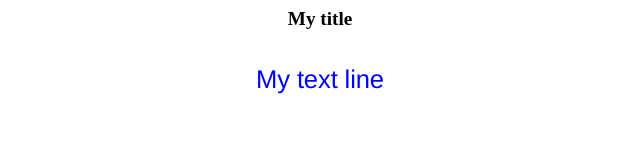
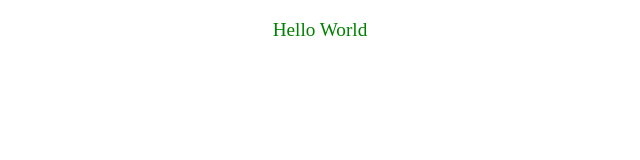
Before and after one commit to BanChangGo/Web-Development-Class-2024, a plain HTML site: page index.html in a window 1280 px wide. Shown: the whole page, without its empty margins (320-960 px from the left). Drawn offline with Linux system fonts and the light colour scheme.

Commit message:
assignment

```diff
--- a/index.html
+++ b/index.html
@@ -1,42 +1,19 @@
+<!DOCTYPE html>
 <html>
     <head>
-        <style>
-            body{
-                color: blue;
+       <style>
+        body{
+                color : green;
+                font-size: larger;
                 text-align: center;
-            }
-            .title{
-                color : black;
-                font-size: larger;
-                font-weight: bold;
 
             }
-            #chen {
-                font-family: Graphik,Helvetica Neue,sans-serif;
-    font-style: normal;
-    font-weight: 500;
-    letter-spacing: -.008rem;
-    font-size: 1.6rem;
-    line-height: 2.2rem;
-    border: none;
-    border-radius: .4rem;
-    cursor: pointer;
-    display: inline-flex;
-    outline: none;
-    overflow: visible;
-    margin: 0;
-    padding: .8rem 1.6rem;
-    text-align: left;
-    text-decoration: none;
-    text-transform: none;
-    vertical-align: middle;
-    transition: box-shadow .2s cubic-bezier(.15,0,.15,0),background-color .2s cubic-bezier(.15,0,.15,0),color .2s cubic-bezier(.15,0,.15,0),fill .2s cubic-bezier(.15,0,.15,0);
-            }
-        </style>
+       </style>
     </head>
+    <body>
+        <p>Hello World</p>
 
-    <body>
-        <p class="title">My title</p>
-        <p id="chen">My text line</p>
     </body>
+
+
 </html>
```
